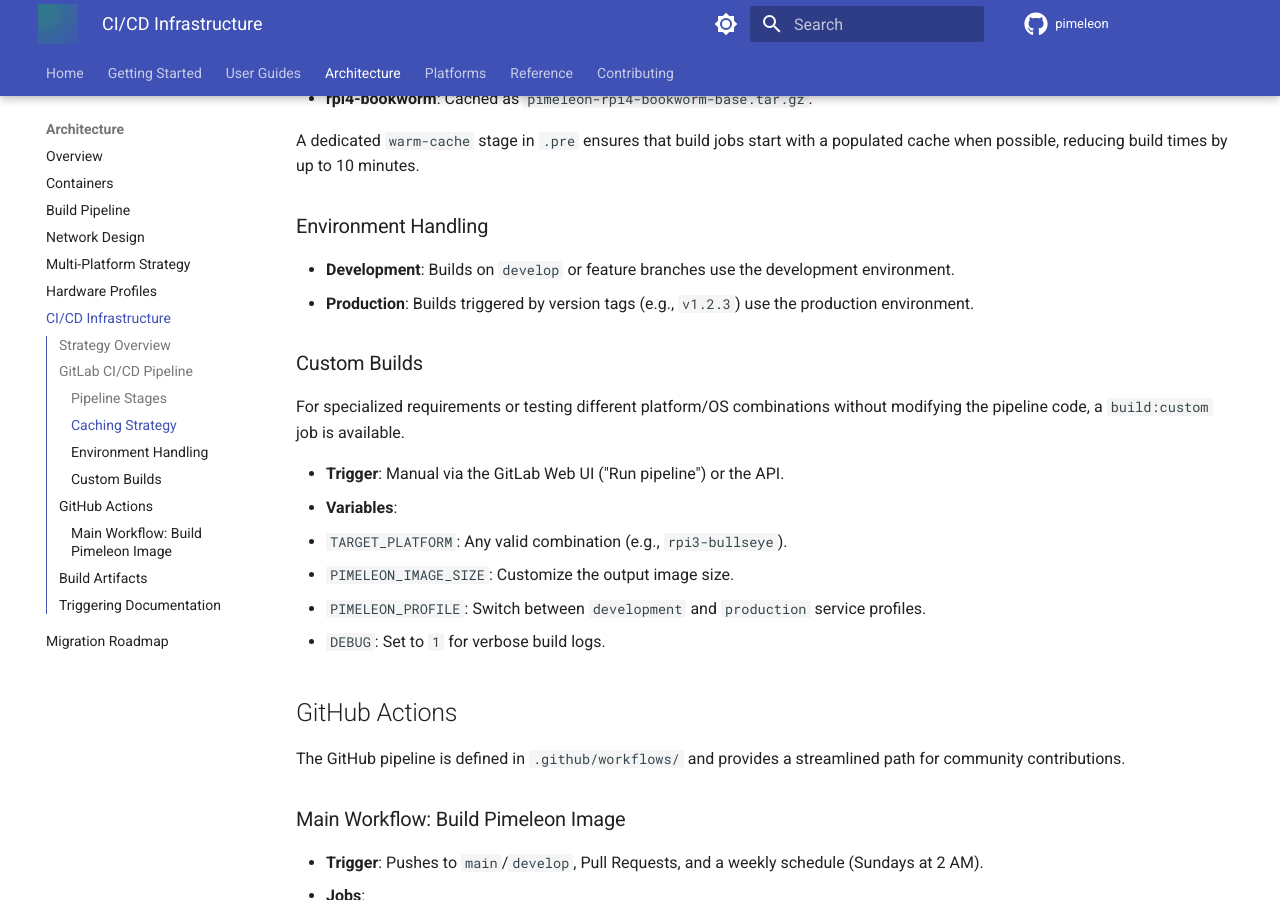
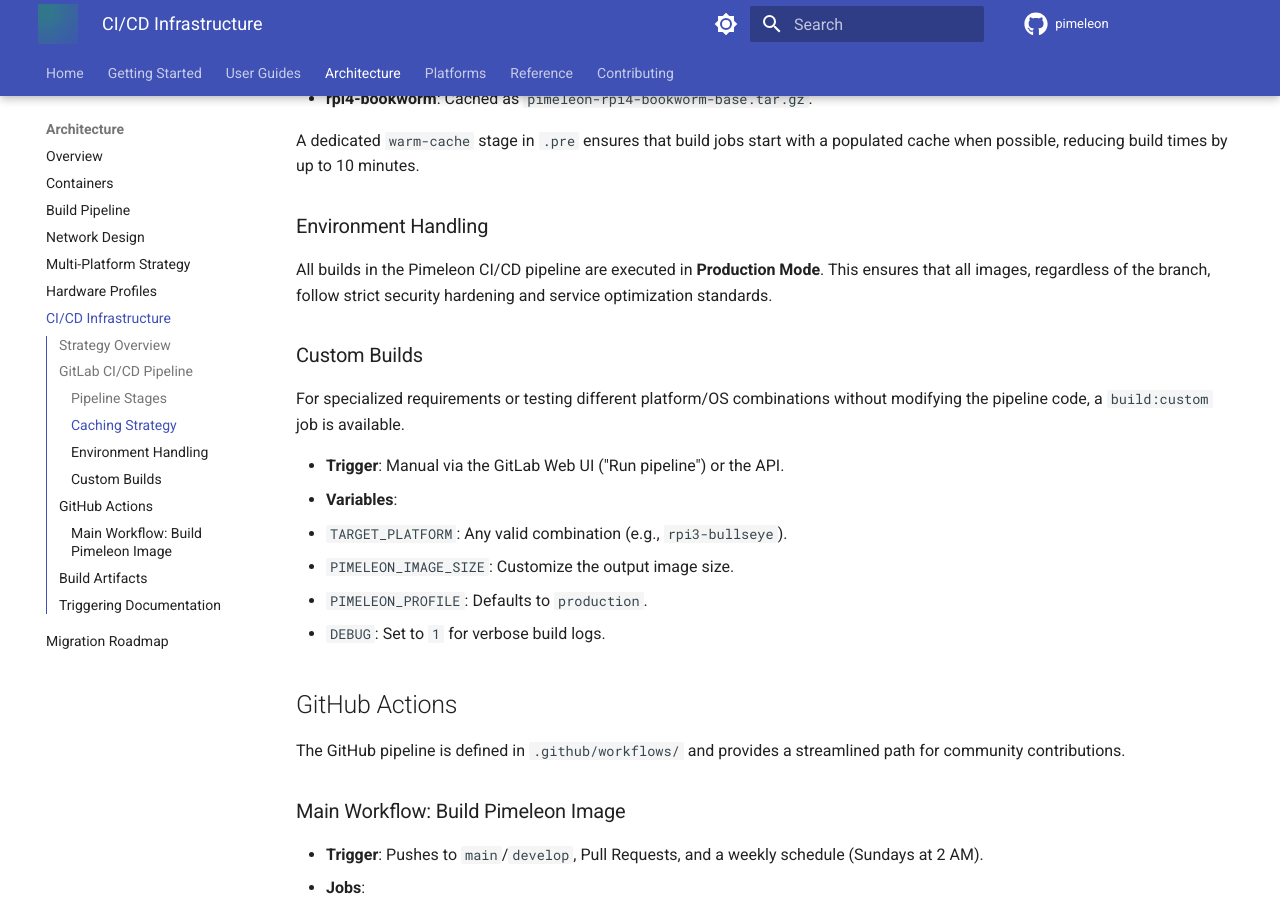
Before and after one commit to pimeleon/build-pimeleon, an MkDocs documentation site: the page built from docs/architecture/cicd.md, in a window 1280 px wide and 900 px high, scrolled down 1076 px. Built offline with MkDocs 1.6.1 and Material for MkDocs 9.7.7, drawn with Linux system fonts in a browser that asks for light colours; comment, search, counter and statistics services are not loaded; the version menu is left out.

Commit message:
refactor(ci): implement platform-specific release branches and production-only mode
- Refactor GitLab CI/CD to prioritize branch-local configuration overrides (Dockerfiles, Ansible, configs, scripts).
- Transition to a tagless, branch-based release model (e.g., release/rpi3-bookworm).
- Standardize on Production Mode for all automated builds, removing development environments and profiles.
- Cleanup legacy 'main' branch references and automated tagging logic.
- Update CI/CD documentation and environment variable references to match new model.

```diff
--- a/docs/architecture/cicd.md
+++ b/docs/architecture/cicd.md
@@ -40,8 +40,9 @@
 
 ### Environment Handling
 
-- **Development**: Builds on `develop` or feature branches use the development environment.
-- **Production**: Builds triggered by version tags (e.g., `v1.2.3`) use the production environment.
+All builds in the Pimeleon CI/CD pipeline are executed in **Production Mode**. This ensures that
+all images, regardless of the branch, follow strict security hardening and service optimization
+standards.
 
 ### Custom Builds
 
@@ -52,7 +53,7 @@
 - **Variables**:
   - `TARGET_PLATFORM`: Any valid combination (e.g., `rpi3-bullseye`).
   - `PIMELEON_IMAGE_SIZE`: Customize the output image size.
-  - `PIMELEON_PROFILE`: Switch between `development` and `production` service profiles.
+  - `PIMELEON_PROFILE`: Defaults to `production`.
   - `DEBUG`: Set to `1` for verbose build logs.
 
 ## GitHub Actions
```
Also changed, not shown: docs/reference/environment-variables.md (+0 -1 lines), 3 other files.
